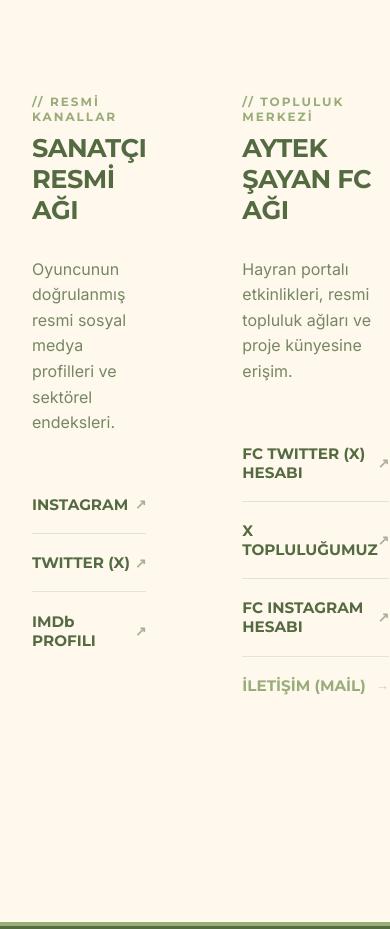
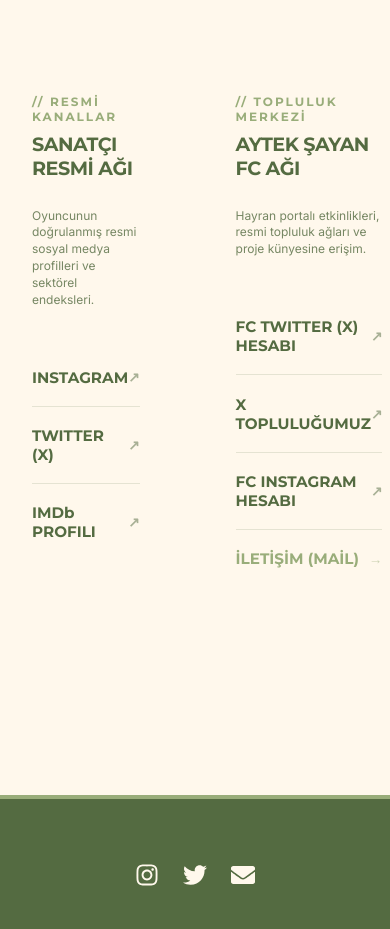
Before and after one commit to ebru1967/oyuncu-fan-projesi, a React (Vite) app: page / in a window 390 px wide. Shown: the part 8260-9189 px from the top of the page. Built offline with nearby package versions, Linux system fonts and the light colour scheme.

Commit message:
Mobil tasarım tasiyici hatalar...

```diff
--- a/src/App.css
+++ b/src/App.css
@@ -1779,7 +1779,21 @@
     min-width:auto;
     text-align:center;
   }
-}
+
+
+  /* SOCIAL REGISTRY */
+  .registry-title{
+    font-size:1.2rem !important;
+  }
+
+  .registry-desc{
+    font-size:0.75rem !important;
+    line-height:1.4;
+  }
+
+
+}
+
 @media (max-width:480px){
 
   .hero-grid-container{
```
